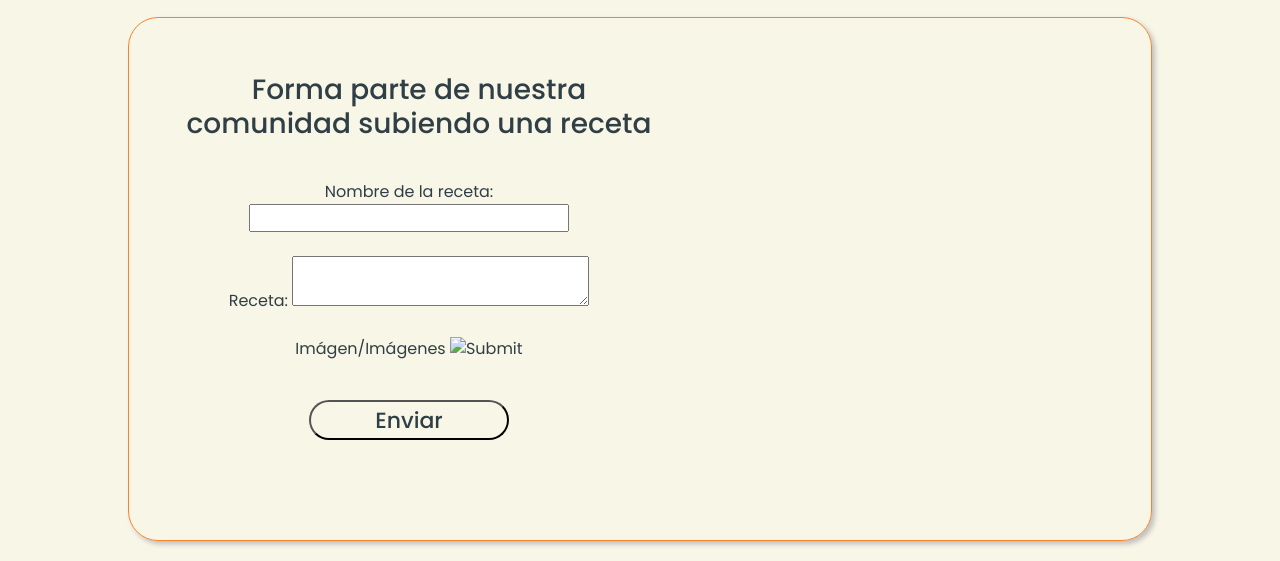
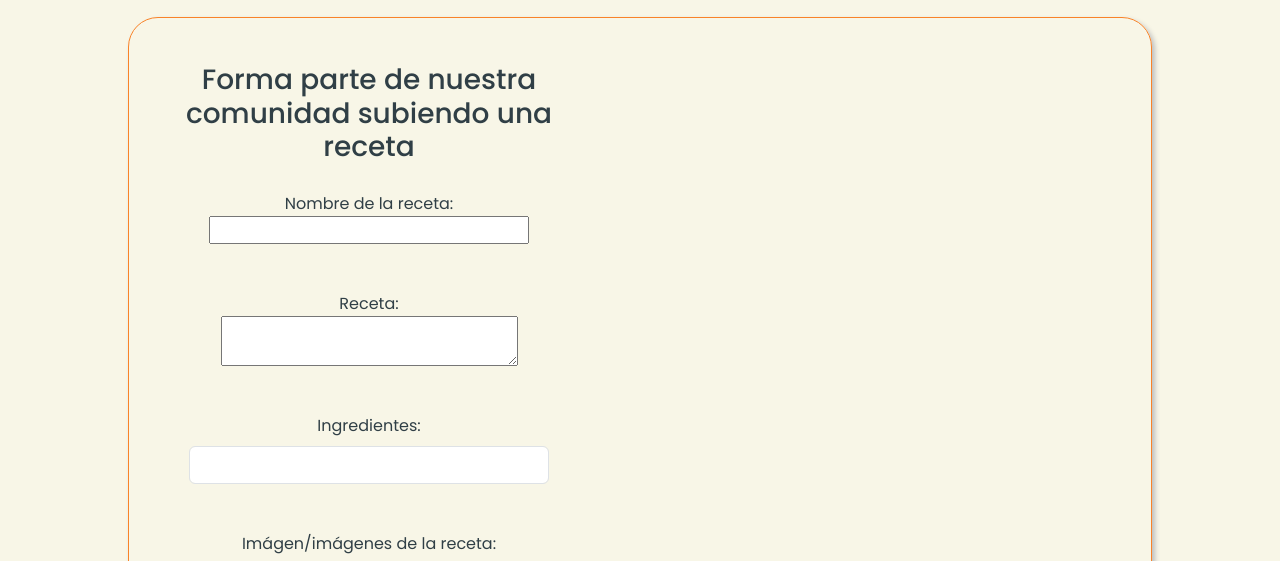
Before and after one commit to alinoelia/proyecto-receclick, a website built with Vite: page subir-receta.html in a window 1280 px wide. Shown: the part 225-786 px from the top of the page. Built offline with nearby package versions, Linux system fonts and the light colour scheme.

Commit message:
mejoras form subir receta

```diff
--- a/css/subir-receta.css
+++ b/css/subir-receta.css
@@ -1,10 +1,10 @@
 .contenedor3 {
     width: 100%;
     padding: 30px;
-    justify-content: center;
+    display: flex;
+    flex-direction: column;
     align-items: center;
-    position: relative;
-    margin: 10px;
+    margin: 0 auto;
 }
 h3 {
     display: flex;
@@ -16,16 +16,15 @@ h3 {
 }
 
 .formulario {
-    height: 100%;
-    padding: 10px;
-    margin: 30px;
+    padding: 20px;
     background-image: url('../img/blobsFinalPag.png');
-    background-size: cover;
+    background-size: contain;
     background-position: center;
-    justify-content: center;
+    background-repeat: no-repeat;
+    width: 400px;
+    display: flex;
+    flex-direction: column;
     align-items: center;
-    width: 400px;
-
 }
 
 .boton-1{
@@ -41,3 +40,19 @@ h3 {
 #mensaje {
     width: 100%;
 }
+.cajaborde {
+    width: 60%;
+    box-sizing: border-box;
+    border: solid #F98329 1px;
+    padding: 10px;
+    margin: 20px auto;
+    border-radius: 30px;
+    box-shadow: 3px 3px 5px #bebebe;
+    display: flex;
+    justify-content: center;
+    align-items: center;
+}
+.form-control{
+    border: 1px solid;
+    border-radius: 3px;
+}
--- a/subir-receta.html
+++ b/subir-receta.html
@@ -66,14 +66,24 @@
             <label for="receta">Receta:</label>
             <textarea id="receta" name="receta" required></textarea><br><br>
 
-            <label for="imgSubirReceta">Imágen/Imágenes</label>
-            <input type="image" id="imgSubirReceta" name="imgSubirReceta"><br><br>
+            <label for="exampleDataList" class="form-label">Ingredientes:</label>
+            <input class="form-control" list="datalistOptions" id="exampleDataList"><br><br>
+            <datalist id="datalistOptions">
+              <option value="papa">
+              <option value="harina">
+              <option value="banana">
+              <option value="huevo">
+              <option value="pollo">
+            </datalist>
+
+            <label for="formFileMultiple" class="form-label">Imágen/imágenes de la receta:</label>
+            <input class="form-control" type="file" id="formFileMultiple" multiple><br><br>
 
             <button class="boton-1" type="submit">Enviar</button>
           </form>
-
         </div>
       </section>
+
     </main>
     <footer class="footer">
       <ul class="social-icon">
```
